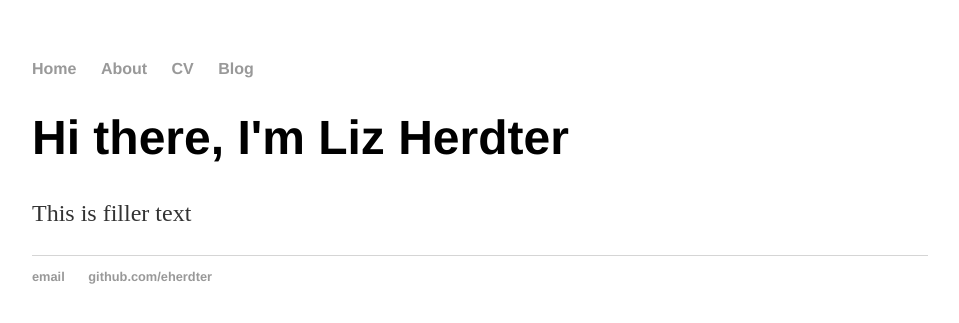
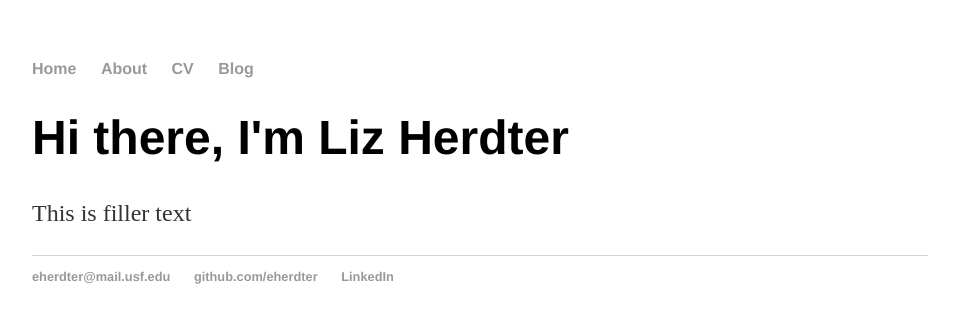
Before and after one commit to eherdter/eherdter.github.io, a Jekyll site: the page built from index.html, in a window 1280 px wide. Shown: the top 323 px of the page, without its empty margins (160-1119 px from the left). Built offline with Jekyll 4.4.1, drawn with Linux system fonts in a browser that asks for light colours.

Commit message:
Added hyperlink to LinkedIn

```diff
--- a/_layouts/default.html
+++ b/_layouts/default.html
@@ -21,8 +21,9 @@
 			</div><!-- /.container -->
 			<footer>
 	    		<ul>
-	        		<li><a href="mailto:eherdter@mail.usf.edu">email</a></li>
+	        		<li><a href="mailto:eherdter@mail.usf.edu">eherdter@mail.usf.edu</a></li>
 	        		<li><a href="https://github.com/eherdter">github.com/eherdter</a></li>
+				<li><a href="www.linkedin.com/in/elizabeth-herdter">LinkedIn</a></li>
 				</ul>
 			</footer>
 		</body>
```
